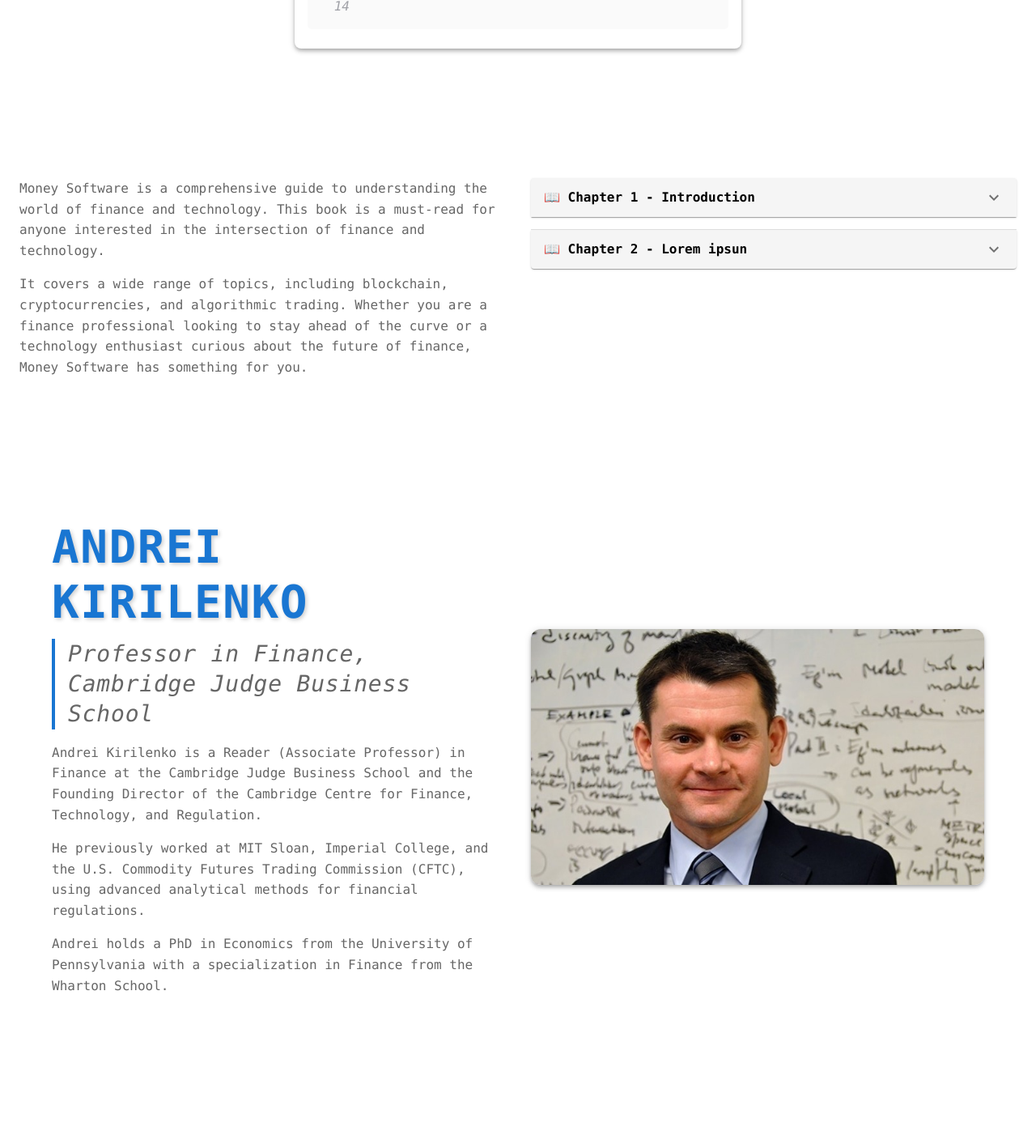
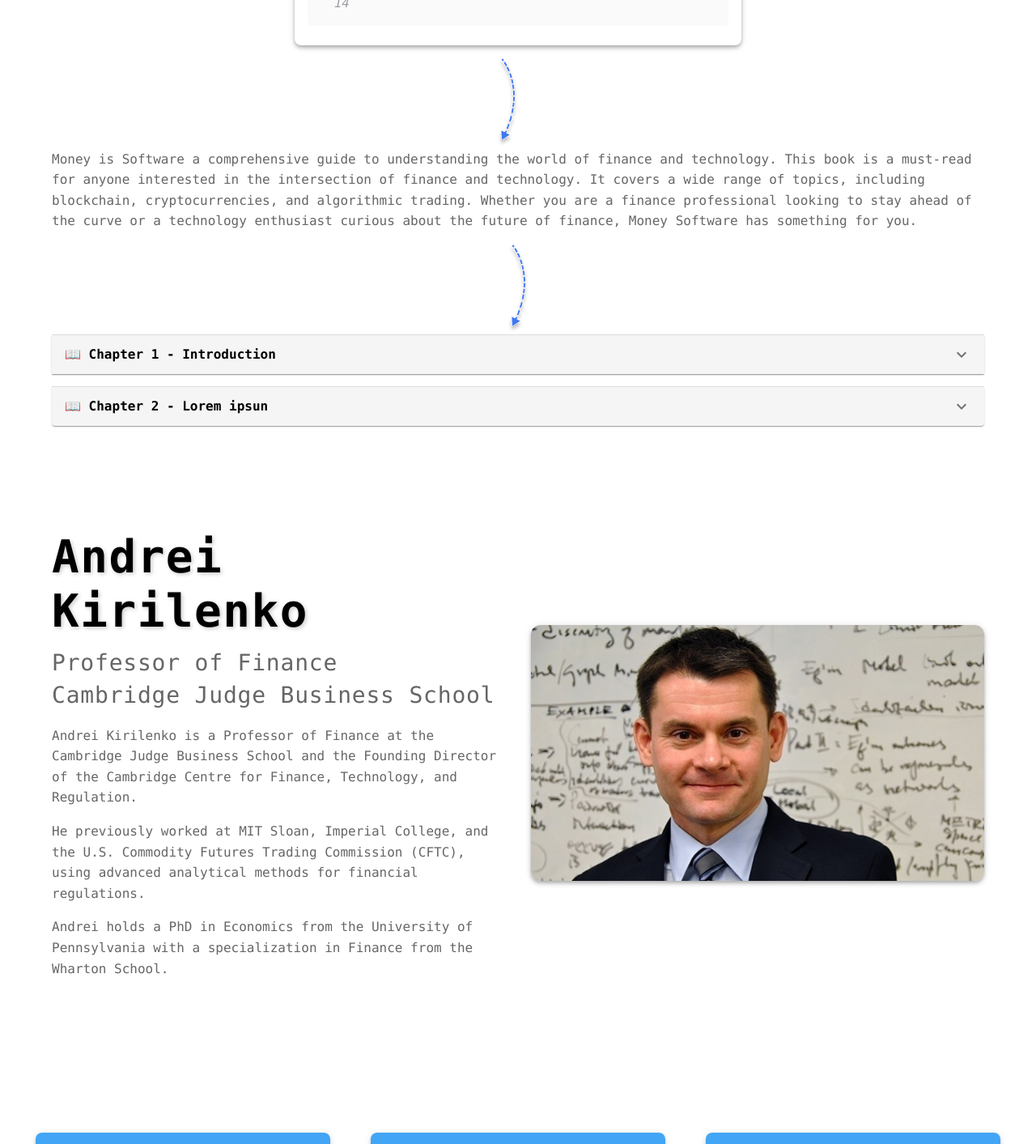
Before and after one commit to o-k-88/money-software, a React (Vite) app: page / in a window 1280 px wide. Shown: the part 620-2033 px from the top of the page at 81% size. Built offline with nearby package versions, Linux system fonts and the light colour scheme.

Commit message:
update 3/26/2025

```diff
--- a/src/components/Carousel/CustomSlider.jsx
+++ b/src/components/Carousel/CustomSlider.jsx
@@ -52,7 +52,9 @@
           >
             <CardHeader
               avatar={
-                <Avatar sx={{ bgcolor: deepPurple[500] }}>{feedback.name.slice(0, 1)}</Avatar>
+                <Avatar sx={{ bgcolor: "#fff", color: "text.secondary" }}>
+                  {feedback.name.slice(0, 1)}
+                </Avatar>
               }
               title={feedback.name}
               subheader="March 21, 2025"
--- a/src/components/CodeBlock/CodeBlock.jsx
+++ b/src/components/CodeBlock/CodeBlock.jsx
@@ -5,7 +5,7 @@
 
 const CodeBlock = () => {
   const codeString = `
-const moneyIsSoftware = () => {
+  const BOOK = () => {
     const title = "Money is Software";
     const author = "Andrei Kirilenko";
     const read = true;
--- a/src/pages/HomePage/HomePage.jsx
+++ b/src/pages/HomePage/HomePage.jsx
@@ -22,31 +22,17 @@
 
 import { REVIEWS } from "../../helpers/feedbacks";
 import CodeBlock from "../../components/CodeBlock/CodeBlock";
+import line1 from "./images/line1.svg";
 
 const Homepage = () => {
   return (
     <>
-      {/* <Box
-        sx={{
-          position: "absolute",
-          top: "316px",
-          left: 0,
-          width: "100%",
-          height: "100%",
-          display: {
-            xs: "none", // Hide on small screens
-
-            md: "block", // Medium screens (desktops)
-          },
-        }}
-      >
-        <img src={road1} alt="Road illustration" style={{ maxWidth: "100%", height: "auto" }} />
-      </Box> */}
       <Box
         id="home"
         component="section"
         sx={{
           py: { xs: 6, md: 10 },
+          position: "relative",
         }}
       >
         <Container maxWidth="lg">
@@ -72,11 +58,10 @@
             align="center"
             sx={{
               fontWeight: 400,
-              fontSize: "2rem", // Slightly bigger for emphasis
+              fontSize: "1.8rem", // Slightly bigger for emphasis
               lineHeight: 1.4,
-              color: "text.secondary", // Secondary text color for contrast
-              fontStyle: "italic", // Adds an italicized style to make it distinct
-              textTransform: "uppercase", // Uppercase for a more dramatic look
+              color: "text.primary", // Secondary text color for contrast
+              // color: "#A626AD",
               letterSpacing: "1px", // Adds spacing between letters
               mb: 4, // Larger margin bottom
             }}
@@ -87,30 +72,32 @@
           <Container maxWidth="sm">
             <CodeBlock />
           </Container>
+          <Box sx={{ position: "absolute", right: "50%", bottom: "-48px" }}>
+            <Box component="img" src={line1} />
+          </Box>
         </Container>
       </Box>
 
-      <Box component="section" id="chapter" sx={{ py: { xs: 6, md: 10 } }}>
-        <Container maxWidth="xl">
-          <Grid container spacing={4}>
-            <Grid item xs={12} md={6}>
+      <Box component="section" id="chapter" sx={{ py: { xs: 6 } }}>
+        <Container maxWidth="lg">
           {/* <Typography variant="h4" sx={{ fontWeight: 700, color: "primary.main", mb: 3 }}>
                 What's Inside
               </Typography> */}
+          <Box>
             <Typography variant="body1" sx={{ mb: 2, color: "text.secondary", lineHeight: 1.6 }}>
-                Money Software is a comprehensive guide to understanding the world of finance and
+              Money is Software a comprehensive guide to understanding the world of finance and
               technology. This book is a must-read for anyone interested in the intersection of
-                finance and technology.
+              finance and technology. It covers a wide range of topics, including blockchain,
+              cryptocurrencies, and algorithmic trading. Whether you are a finance professional
+              looking to stay ahead of the curve or a technology enthusiast curious about the future
+              of finance, Money Software has something for you.
             </Typography>
+          </Box>
 
-              <Typography variant="body1" sx={{ mb: 2, color: "text.secondary", lineHeight: 1.6 }}>
-                It covers a wide range of topics, including blockchain, cryptocurrencies, and
-                algorithmic trading. Whether you are a finance professional looking to stay ahead of
-                the curve or a technology enthusiast curious about the future of finance, Money
-                Software has something for you.
-              </Typography>
-            </Grid>
-            <Grid item xs={12} md={6}>
+          <Box sx={{ textAlign: "center" }}>
+            <Box component="img" src={line1} sx={{ stroke: "red" }} />
+          </Box>
+
           <Accordion sx={{ bgcolor: "grey.100", mb: 2 }}>
             {/* Light background */}
             <AccordionSummary
@@ -124,8 +111,8 @@
             </AccordionSummary>
             <AccordionDetails>
               <Typography variant="body2">
-                    Lorem ipsum dolor sit amet, consectetur adipiscing elit. Suspendisse malesuada
-                    lacus ex, sit amet blandit leo lobortis eget. Lorem ipsum dolor sit amet
+                Lorem ipsum dolor sit amet, consectetur adipiscing elit. Suspendisse malesuada lacus
+                ex, sit amet blandit leo lobortis eget. Lorem ipsum dolor sit amet
                 <Button
                   href="#"
                   sx={{
@@ -152,13 +139,11 @@
             </AccordionSummary>
             <AccordionDetails>
               <Typography variant="body2">
-                    Lorem ipsum dolor sit amet, consectetur adipiscing elit. Suspendisse malesuada
-                    lacus ex, sit amet blandit leo lobortis eget.
+                Lorem ipsum dolor sit amet, consectetur adipiscing elit. Suspendisse malesuada lacus
+                ex, sit amet blandit leo lobortis eget.
               </Typography>
             </AccordionDetails>
           </Accordion>
-            </Grid>
-          </Grid>
         </Container>
       </Box>
       <Box component="section" id="author" sx={{ py: { xs: 6, md: 10 } }}>
@@ -174,8 +159,8 @@
                 sx={{
                   fontWeight: 700,
                   fontSize: { xs: "2.5rem", md: "3.5rem" }, // Responsive font size
-                  color: "primary.main", // Emphasize with primary color
-                  textTransform: "uppercase", // Professional look
+                  color: "text.primary", // Emphasize with primary color
+
                   letterSpacing: "1.5px", // Adds spacing for readability
                   textShadow: "2px 2px 5px rgba(0, 0, 0, 0.2)", // Soft shadow effect
                   mb: 1.5, // Bottom margin for spacing
@@ -190,20 +175,29 @@
                   fontWeight: 400,
                   fontSize: { xs: "1.25rem", md: "1.75rem" }, // Adjust size for devices
                   color: "text.secondary", // Subtle contrast
-                  fontStyle: "italic", // Stylish italic touch
+
                   letterSpacing: "0.8px", // Slightly more spacing
-                  borderLeft: "4px solid", // Decorative left border
-                  borderColor: "primary.main", // Matches theme
-                  pl: 2, // Padding for spacing after border
+                }}
+              >
+                Professor of Finance
+              </Typography>
+              <Typography
+                sx={{
+                  fontWeight: 400,
+                  fontSize: { xs: "1.25rem", md: "1.75rem" }, // Adjust size for devices
+                  color: "text.secondary", // Subtle contrast
+
+                  letterSpacing: "0.8px", // Slightly more spacing
+
                   mb: 2, // Margin bottom
                 }}
               >
-                Professor in Finance, Cambridge Judge Business School
+                Cambridge Judge Business School
               </Typography>
               <Typography variant="body1" sx={{ mb: 2, color: "text.secondary", lineHeight: 1.6 }}>
-                Andrei Kirilenko is a Reader (Associate Professor) in Finance at the Cambridge Judge
-                Business School and the Founding Director of the Cambridge Centre for Finance,
-                Technology, and Regulation.
+                Andrei Kirilenko is a Professor of Finance at the Cambridge Judge Business School
+                and the Founding Director of the Cambridge Centre for Finance, Technology, and
+                Regulation.
               </Typography>
               <Typography variant="body1" sx={{ mb: 2, color: "text.secondary", lineHeight: 1.6 }}>
                 He previously worked at MIT Sloan, Imperial College, and the U.S. Commodity Futures
```
Also changed, not shown: src/pages/HomePage/images/Line1.svg (added). Lines whose indentation alone changed are shown as unchanged.
